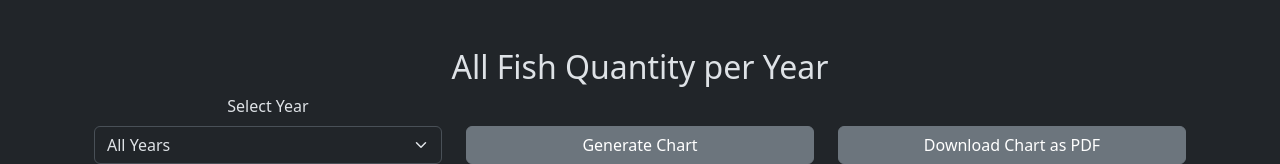
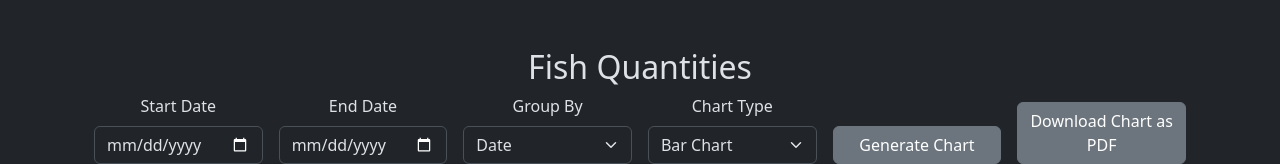
Before and after one commit to aliyyah-u/final_project, a Django app: page /my_yield/ in a window 1280 px wide. Shown: the part 93-257 px from the top of the page. Run offline with Django 5.2, Linux system fonts and the light colour scheme; data that the repository does not hold is empty; some libraries are stand-ins or nearby versions.

Commit message:
Fix date range of fish yield chart

```diff
--- a/my_final_project/biswas_agro/static/logs.js
+++ b/my_final_project/biswas_agro/static/logs.js
@@ -62,7 +62,7 @@ function drawChart(data) {
         data: {
             labels: labels,
             datasets: [{
-                label: 'Item amount',
+                label: 'Item amount ৳',
                 data: myData,
                 backgroundColor: 'rgba(167, 189, 167, 0.6)',
                 borderColor: 'rgba(167, 189, 167, 0.6)',
--- a/my_final_project/biswas_agro/static/my_yield.js
+++ b/my_final_project/biswas_agro/static/my_yield.js
@@ -1,82 +1,106 @@
-let yearsPopulated = false;
-let myChart = null;
+let fishChart = null;
 let selectedChartType = 'bar';
 
-function extractYearsFromData(data) {
-    const yearSet = new Set();
-    data.forEach(item => {
-        const year = new Date(item.date).getFullYear();
-        yearSet.add(year);
-    });
-    return [...yearSet]; //convert set into array
+function setChartType(type) {
+    selectedChartType = type;
 }
 
-function populateYearDropdown(years) {
-    if (yearsPopulated) return;
+async function filterYieldChart() {
+    const startDate = document.getElementById('start-date').value;
+    const endDate = document.getElementById('end-date').value;
 
-    const select = document.getElementById('year-select');
-    years.sort((a, b) => b - a); // Order dropdown latest years first
+    let url = '/api/fishbuy/';
+    const params = new URLSearchParams();
 
-    years.forEach(year => {
-        const option = document.createElement('option');
-        option.value = year;
-        option.textContent = year;
-        select.appendChild(option);
-    });
-    yearsPopulated = true;
+    // Add the selected date range as parameters
+    if (startDate) params.append('start', startDate);
+    if (endDate) params.append('end', endDate);
+    if (params.toString()) url += `?${params.toString()}`;
+
+    const response = await fetch(url);
+    const fishbuyData = await response.json();
+
+    const collected = collectByDate(fishbuyData);
+    drawChart(collected);
+
 }
 
-async function fetchYears() {
-    const response = await fetch('/api/fishbuy/');
-    const data = await response.json();
+function collectByDate(fishbuyData) {
+    const map = {};
+    const groupBy = document.getElementById('grouping').value;
 
-    const years = extractYearsFromData(data);
-    populateYearDropdown(years);
+    function getGroup(date) {
+        if (groupBy === 'month') return date.slice(0, 7);        // YYYY-MM
+        if (groupBy === 'year') return date.slice(0, 4);         // YYYY
+        return date;                                             // Full date (default)
+    }
+
+    // Aggregate fishbuy price per date
+    fishbuyData.forEach(item => {
+        const group = getGroup(item.date);
+        map[group] = map[group] || { group, fishbuy: 0 };
+        map[group].fishbuy += parseFloat(item.fishquantity || 0);
+    });
+
+    // Return as sorted array
+    return Object.values(map).sort((a, b) => new Date(a.group) - new Date(b.group));
 }
 
-function totalFish(data, selectedYear) {
-    const fish = {};
+function drawChart(data) {
+    const labels = data.map(item => item.group);
+    const fishBuyData = data.map(item => item.fishbuy || 0);
 
-    for (let i = 0; i < data.length; i++) {
-        const item = data[i];
-        const date = new Date(item.date);
-        const year = date.getFullYear();
+    const ctx = document.getElementById('fishChart');
 
-        if (selectedYear && year != selectedYear) {
-            continue;
-        }
-
-        if (!fish[year]) {
-            fish[year] = 0;
-        }
-
-        fish[year] += item.fishquantity;
+    if (fishChart) {
+        fishChart.destroy();
     }
 
-    return fish;
-}
+    const isHorizontalBar = selectedChartType === 'horizontalBar';
+    const isSpline = selectedChartType === 'spline';
+    const isArea = selectedChartType === 'area';
 
-function drawFishBuyChart(data) {
-    const labels = data.map(item => item.year);
-    const quantities = data.map(item => item.quantity);
-
-    const ctx = document.getElementById('fishChart').getContext('2d');
-
-    if (myChart) {
-        myChart.destroy();
+    let chartType;
+    if (isHorizontalBar) {
+        chartType = 'bar';
+    } else if (isSpline || selectedChartType === 'line' || isArea) {
+        chartType = 'line';
+    } else {
+        chartType = selectedChartType;
     }
 
-    myChart = new Chart(ctx, {
-        type: selectedChartType,
+    let tensionValue;
+    if (isSpline) {
+        tensionValue = 0.4;
+    } else {
+        tensionValue = 0;
+    }
+
+    let indexAxisValue;
+    if (isHorizontalBar) {
+        indexAxisValue = 'y';
+    } else {
+        indexAxisValue = 'x';
+    }
+
+    fishChart = new Chart(ctx, {
+        type: chartType,
         data: {
             labels: labels,
-            datasets: [{
-                label: 'Fish Quantity per Year',
-                data: quantities,
-                backgroundColor: 'rgba(167, 189, 167, 0.6)'
-            }]
-        },
+            datasets: [
+                {
+                label: 'Fish Quantity',
+                data: fishBuyData,
+                backgroundColor: 'rgba(167, 189, 167, 0.6)',
+                borderColor: 'rgba(167, 189, 167, 0.6)',
+                fill: isArea,
+                tension: tensionValue
+            }
+        ]
+    },
         options: {
+            indexAxis: indexAxisValue,
+            responsive: true,
             scales: {
                 y: {
                     beginAtZero: true
@@ -85,28 +109,6 @@ function drawFishBuyChart(data) {
         }
     });
 }
-
-async function loadFishBuyChart() {
-    const selectedYear = document.getElementById('year-select').value;
-    const response = await fetch('/api/fishbuy/');
-    const data = await response.json();
-    const fish = totalFish(data, selectedYear);
-
-    const chartData = Object.keys(fish).map(year => ({
-        year,
-        quantity: fish[year]
-    })).sort((a, b) => a.year - b.year);
-
-    drawFishBuyChart(chartData);
-}
-
-document.addEventListener('DOMContentLoaded', () => {
-    fetchYears(); // Populate year dropdown on page load
-});
-
-document.getElementById('generate-chart-button').addEventListener('click', () => {
-    loadFishBuyChart(); // Load and generate the chart when the button is clicked
-});
 
 function downloadChartAsPDF() {
     const canvas = document.getElementById('fishChart');
--- a/my_final_project/biswas_agro/templates/yield.html
+++ b/my_final_project/biswas_agro/templates/yield.html
@@ -1,27 +1,54 @@
 {% extends 'master.html' %}
 {% load static %}
 
-{% block title %}Yield{% endblock %}
+{% block title %}Fish Quantities{% endblock %}
 
 {% block body %}
 <div class="container">
-    <h2>All Fish Quantity per Year</h2>
-    <div class="row g-6 mb-6">
-        <div class="col-md-4">
-            <label for="year-select" class="form-label">Select Year</label>
-            <select id="year-select" class="form-select" style="max-height: 200px; overflow-y: auto;">
-                <option value="">All Years</option>
+    <h2>Fish Quantities</h2>
+
+    <div class="row g-3 mb-3">
+        <div class="col-md-2">
+            <label for="start-date" class="form-label">Start Date</label>
+            <input type="date" id="start-date" class="form-control">
+        </div>
+
+        <div class="col-md-2">
+            <label for="end-date" class="form-label">End Date</label>
+            <input type="date" id="end-date" class="form-control">
+        </div>
+
+        <div class="col-md-2">
+            <label for="grouping" class="form-label">Group By</label>
+            <select id="grouping" class="form-select">
+                <option value="date">Date</option>
+                <option value="month">Month</option>
+                <option value="year">Year</option>
             </select>
         </div>
-        <div class="col-md-4 d-flex align-items-end">
-            <button id="generate-chart-button" class="btn btn-secondary w-100">Generate Chart</button>
+
+        <div class="col-md-2">
+            <label for="chart-type" class="form-label">Chart Type</label>
+            <select id="chart-type" class="form-select" onchange="setChartType(this.value)">
+                <option value="bar">Bar Chart</option>
+                <option value="line">Line Chart</option>
+                <option value="area">Area Chart</option>
+                <option value="horizontalBar">Horizontal Bar Chart</option>
+                <option value="spline">Spline Chart</option>
+            </select>
         </div>
-        <div class="col-md-4 d-flex align-items-end">
+
+        <div class="col-md-2 d-flex align-items-end">
+            <button onclick="filterYieldChart()" class="btn btn-secondary w-100">Generate Chart</button>
+        </div>
+
+        <div class="col-md-2 d-flex align-items-end">
             <button onclick="downloadChartAsPDF()" class="btn btn-secondary w-100">Download Chart as PDF</button>
         </div>
     </div>
-    <canvas id="fishChart"></canvas>
 </div>
+
+<canvas id="fishChart"></canvas>
 
 <script src="https://cdnjs.cloudflare.com/ajax/libs/jspdf/2.5.1/jspdf.umd.min.js"></script>
 <script src="https://cdn.jsdelivr.net/npm/chart.js"></script>
```
